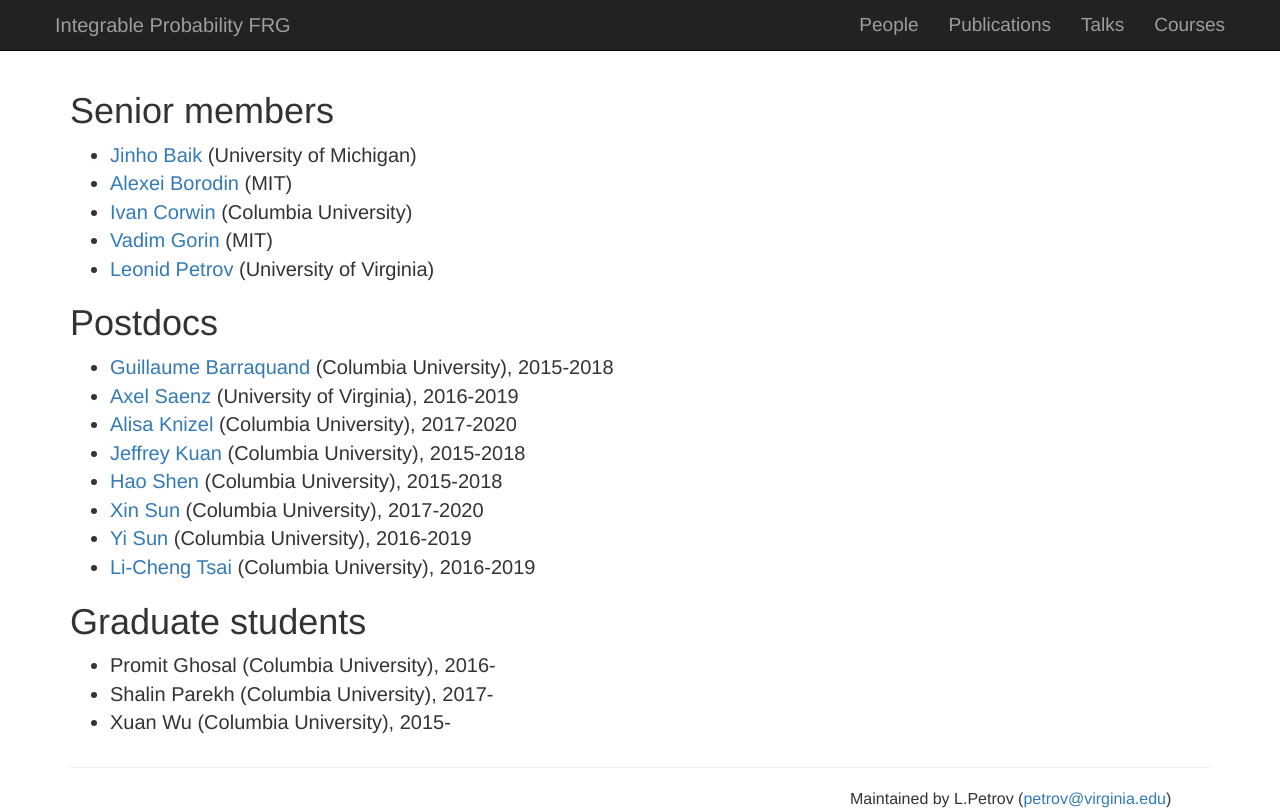
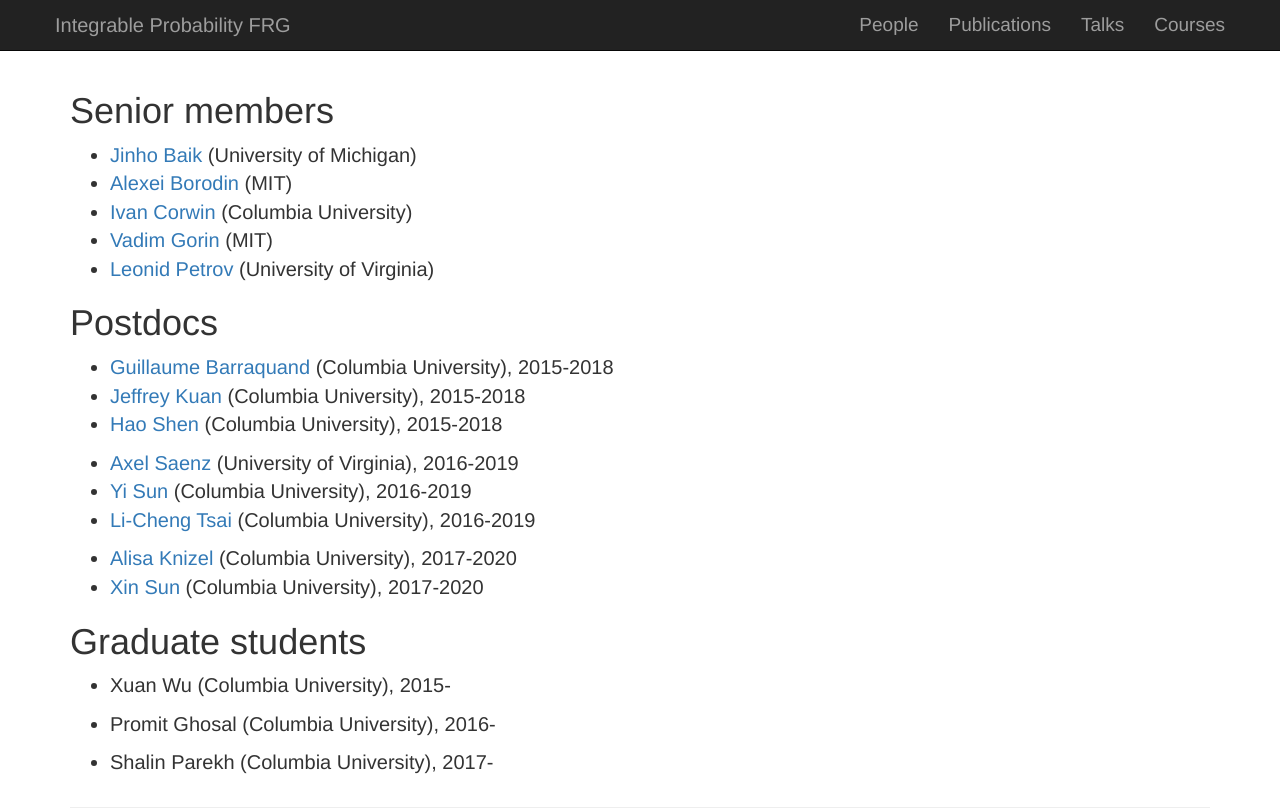
Before and after one commit to int-prob/int-prob-code, a Jekyll site: the page built from people.md, in a window 1280 px wide. Shown: the top 811 px of the page. Built offline with Jekyll 4.4.1, drawn with Linux system fonts in a browser that asks for light colours; grey boxes are pictures that could not be loaded.

Commit message:
organize postdocs and grad students by year

```diff
--- a/people.md
+++ b/people.md
@@ -10,19 +10,24 @@ layout: default
 # Postdocs
 
 - [Guillaume Barraquand][guil] (Columbia University), 2015-2018
-- [Axel Saenz][axel] (University of Virginia), 2016-2019
-- [Alisa Knizel][alisa] (Columbia University), 2017-2020
 - [Jeffrey Kuan][jeff] (Columbia University), 2015-2018
 - [Hao Shen][hao] (Columbia University), 2015-2018
-- [Xin Sun][xin] (Columbia University), 2017-2020
+
+- [Axel Saenz][axel] (University of Virginia), 2016-2019
 - [Yi Sun][yi] (Columbia University), 2016-2019
 - [Li-Cheng Tsai][licheng] (Columbia University), 2016-2019
 
+- [Alisa Knizel][alisa] (Columbia University), 2017-2020
+- [Xin Sun][xin] (Columbia University), 2017-2020
+
 # Graduate students
 
+- Xuan Wu (Columbia University), 2015-
+
 - Promit Ghosal (Columbia University), 2016-
+
 - Shalin Parekh (Columbia University), 2017-
-- Xuan Wu (Columbia University), 2015-
+
 
 
 [jb]: http://www.math.lsa.umich.edu/~baik/Welcome.html
```
